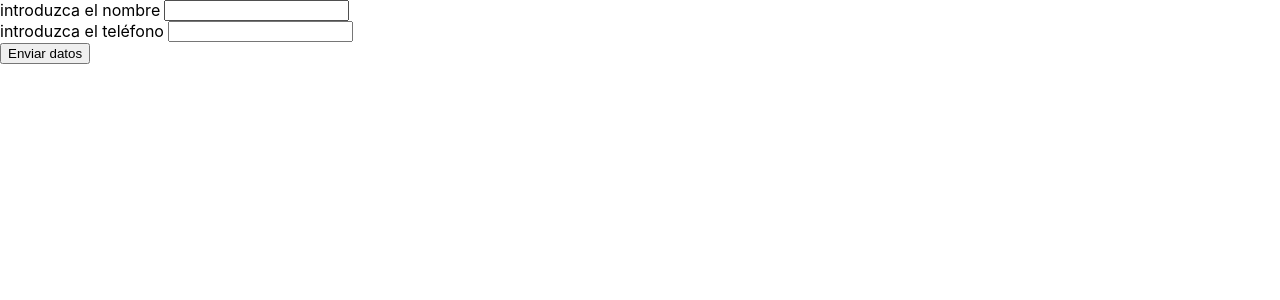
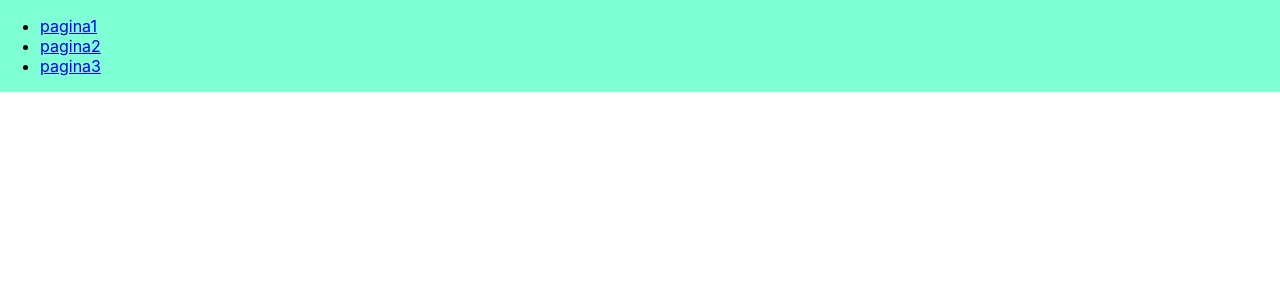
Before and after one commit to dgarciatorres/cursoReactCTA, a React (Create React App) app: page / in a window 1280 px wide. Shown: the top 300 px of the page. Built offline with nearby package versions, Linux system fonts and the light colour scheme.

Commit message:
cambios hasta react routing

```diff
--- a/package.json
+++ b/package.json
@@ -9,6 +9,7 @@
     "json-server": "^1.0.0-alpha.23",
     "react": "^18.2.0",
     "react-dom": "^18.2.0",
+    "react-router-dom": "^6.22.3",
     "react-scripts": "5.0.1",
     "web-vitals": "^2.1.4"
   },
--- a/src/App.js
+++ b/src/App.js
@@ -7,14 +7,16 @@
 // import Acordeon from "./acordeon/Acordeon";
 // import Carrito from "./fetch/Carrito";
 // import Fetch from "./fetch/Fecth";
-import Form from "./form/Form";
+// import Form from "./form/Form";
+import RoutesApp from "./pages/RoutesApp"
 
 
 function App() {
   const name = "Diego"
   return (
     <>
-      <Form/>
+      <RoutesApp/>
+      {/* <Form/>
       {/* <Fetch/>
       <Carrito />
       <Acordeon />
--- a/src/index.js
+++ b/src/index.js
@@ -4,11 +4,14 @@
 import App from './App';
 
 import reportWebVitals from './reportWebVitals';
+import { BrowserRouter } from 'react-router-dom';
 
 const root = ReactDOM.createRoot(document.getElementById('root'));
 root.render(
   <React.StrictMode>
-    <App />
+    <BrowserRouter>
+      <App />
+    </BrowserRouter>
   </React.StrictMode>
 );
 
--- /dev/null
+++ b/src/pages/Layout.css
@@ -0,0 +1,5 @@
+.layout{
+    display: grid;
+    grid-template-columns: 25% 1fr;
+    background-color: aquamarine;
+}
--- /dev/null
+++ b/src/pages/Layout.js
@@ -0,0 +1,12 @@
+import { Outlet } from "react-router-dom"
+import Menu from "./Menu"
+import './Layout.css'
+
+export default function Layout(){
+    return (
+        <div className="layout">
+            <Menu/>
+            <Outlet/>
+        </div>
+    )
+}
--- /dev/null
+++ b/src/pages/Menu.js
@@ -0,0 +1,13 @@
+import { Link } from "react-router-dom";
+
+export default function Menu(){
+    return(
+        <nav>
+            <ul>
+                <li><Link to="/pagina1/1">pagina1</Link></li>
+                <li><Link to="/pagina2?name=pedro&page=1&size=25">pagina2</Link></li>
+                <li><Link to="/pagina3">pagina3</Link></li>
+            </ul>
+        </nav>
+    )
+}
--- /dev/null
+++ b/src/pages/Pagina1.js
@@ -0,0 +1,11 @@
+import { useParams } from "react-router-dom"
+
+export default function Pagina1(){
+
+    const data = useParams();
+    console.log(data);
+
+    return(
+        <div>Página 1</div>
+    )
+}
--- /dev/null
+++ b/src/pages/Pagina2.js
@@ -0,0 +1,22 @@
+import { useSearchParams } from "react-router-dom";
+
+export default function Pagina2(){
+
+    const data = useSearchParams();
+
+    // let obj = data.reduce(function(accumulator, item, index, data) {
+    // // ...
+    // }, [initial]);
+    // [name: "pedro", page: "1", size: "25"]
+
+    const result = [...data[0]].reduce((a,v)=>{ // coge el primer objeto
+        a[v[0]] = v[1]
+        return a;
+    }, {}) // primera vuelta es un objeto vacio
+
+    console.log(result);
+
+    return(
+        <div>Página 2 {data}</div>
+    )
+}
--- /dev/null
+++ b/src/pages/Pagina3.js
@@ -0,0 +1,5 @@
+export default function Pagina3(){
+    return(
+        <div>Página 3</div>
+    )
+}
--- /dev/null
+++ b/src/pages/RoutesApp.js
@@ -0,0 +1,24 @@
+import { Route, Routes } from "react-router-dom";
+import Layout from "./Layout";
+import { Suspense, lazy } from "react";
+// import Pagina1 from "./Pagina1";
+// import Pagina2 from "./Pagina2";
+// import Pagina3 from "./Pagina3";
+
+const Pagina1 = lazy(() => import('./Pagina1'));
+const Pagina2 = lazy(() => import('./Pagina2'));
+const Pagina3 = lazy(() => import('./Pagina3'));
+
+export default function RoutesApp() {
+    return (
+        <Suspense fallback={<div>Loading...</div>}>
+            <Routes>
+                <Route path="/" element={<Layout/>}>
+                    <Route path="pagina1/:id" element={<Pagina1 />} />
+                    <Route path="pagina2" element={<Pagina2 />} />
+                    <Route path="pagina3" element={<Pagina3 />} />
+                </Route>
+            </Routes>
+        </Suspense>
+    )
+};
```
Also changed, not shown: 1 other file (tests, documents, lock files or other folders).
